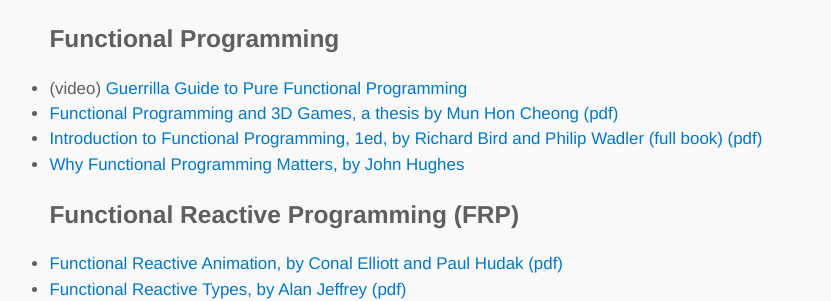
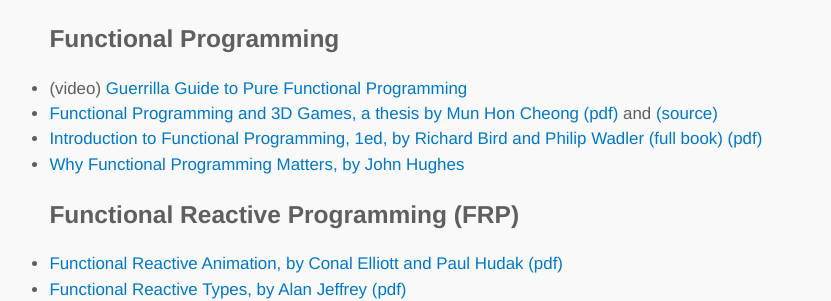
Before and after one commit to lambdatoast/lambdatoast.github.com, a Jekyll site: the page built from cs-resources/index.md, in a window 1280 px wide and 900 px high, scrolled down 2841 px. Shown: the part 156-457 px from the top of the window, without its empty margins (200-1031 px from the left). Built offline with Jekyll 4.4.1, drawn with Linux system fonts in a browser that asks for light colours.

Commit message:
Add link to source for the 'Functional Programming and 3D Games' thesis.

```diff
--- a/cs-resources/index.md
+++ b/cs-resources/index.md
@@ -94,7 +94,7 @@ studying, by people who know about them, as well as relevant websites.
   - [Generalised folds for nested datatypes](http://www.cs.ox.ac.uk/richard.bird/online/BirdPaterson99Generalised.pdf)
 ## Functional Programming
   - (video) [Guerrilla Guide to Pure Functional Programming](http://vimeo.com/20293743)
-  - [Functional Programming and 3D Games, a thesis by Mun Hon Cheong (pdf)](http://www.cse.unsw.edu.au/~pls/thesis/munc-thesis.pdf)
+  - [Functional Programming and 3D Games, a thesis by Mun Hon Cheong (pdf)](http://www.cse.unsw.edu.au/~pls/thesis/munc-thesis.pdf) and [(source)](http://www.haskell.org/haskellwiki/Frag)
   - [Introduction to Functional Programming, 1ed, by Richard Bird and Philip Wadler (full book) (pdf)](http://www.nlda-tw.nl/janmartin/vakken/TFIT/Extra%20materiaal/Bird_Wadler.%20Introduction%20to%20Functional%20Programming.1ed.pdf)
   - [Why Functional Programming Matters, by John Hughes](http://www.cse.chalmers.se/~rjmh/Papers/whyfp.html)
 ## Functional Reactive Programming (FRP)
```
